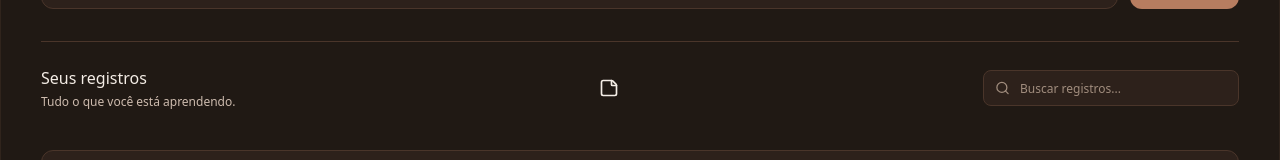
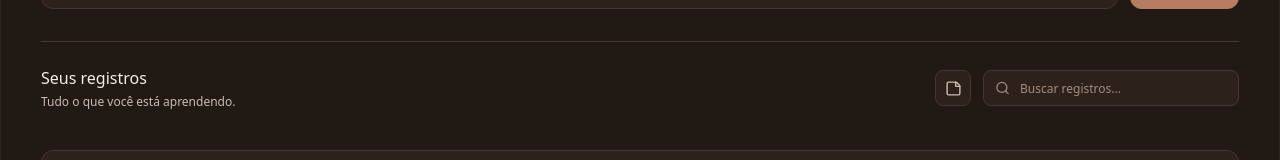
Before and after one commit to jaozinpaulin/cantinho-estudos, a Next.js app: page / in a window 1280 px wide. Shown: the part 220-380 px from the top of the page. Built offline with nearby package versions, Linux system fonts and the light colour scheme.

Commit message:
style: ajuste layout btn note

```diff
--- a/src/app/page.tsx
+++ b/src/app/page.tsx
@@ -4,7 +4,6 @@ import { useState, useEffect } from 'react';
 import { ArrowUpRight, Search, Plus, StickyNote } from 'lucide-react';
 import WordDetails from './components/WordDetails';
 import Notepad from './components/Notepad';
-
 
 interface PalavrasType {
     id: string;
@@ -117,11 +116,18 @@ export default function Home() {
                             </p>
                         </div>
 
-                        <button onClick={() => setOpenNote(true)}>
-                            <StickyNote size={20} />
+                        <div className="flex items-center gap-3">
+                            <button
+                                type="button"
+                                onClick={() => setOpenNote(true)}
+                                aria-label="Abrir bloco de notas"
+                                title="Bloco de notas"
+                                className="flex h-9 w-9 shrink-0 items-center justify-center rounded-lg border border-cafe-700 bg-cafe-850 text-crema-200 transition-colors hover:border-canela/50 hover:text-canela"
+                            >
+                                <StickyNote size={17} />
                             </button>
 
-                        <div className="relative sm:w-64">
+                            <div className="relative w-full sm:w-64">
                                 <Search
                                     size={15}
                                     className="pointer-events-none absolute left-3 top-1/2 -translate-y-1/2 text-crema-300"
@@ -134,6 +140,7 @@ export default function Home() {
                                     placeholder="Buscar registros..."
                                     className="h-9 w-full rounded-lg border border-cafe-700 bg-cafe-850 pl-9 pr-3 text-xs text-crema-100 outline-none transition-colors placeholder:text-crema-300 focus:border-canela/50"
                                 />
+                            </div>
                         </div>
                     </div>
 
@@ -179,6 +186,7 @@ export default function Home() {
                 palavra={palavraSelecionada?.palavra ?? ''}
                 imagem={palavraSelecionada?.imagem ?? ''}
             />
+
             {openNote && <Notepad onClose={() => setOpenNote(false)} />}
         </main>
     );
```
Lines whose indentation alone changed are shown as unchanged.
